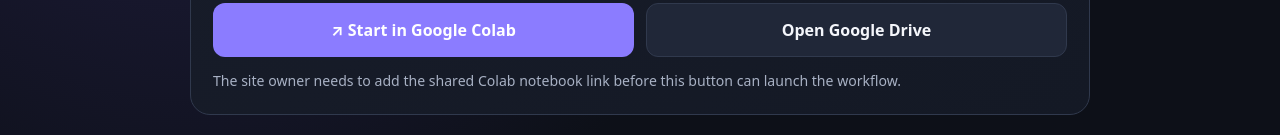
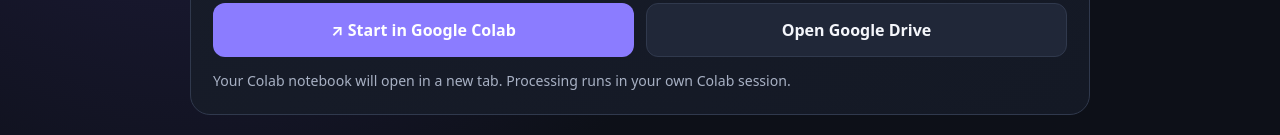
Before and after one commit to Retrrobear/Auto-Clip, a plain HTML site: page index.html in a window 1280 px wide. Shown: the part 405-540 px from the top of the page. Drawn offline with Linux system fonts and the light colour scheme.

Commit message:
Update index.html

```diff
--- a/index.html
+++ b/index.html
@@ -63,7 +63,7 @@
 <script>
   // SITE OWNER: Replace the empty string with the shared Colab notebook URL.
   // Example format: https://colab.research.google.com/drive/YOUR_NOTEBOOK_ID
-  const COLAB_NOTEBOOK_URL = "";
+  const COLAB_NOTEBOOK_URL = "https://colab.research.google.com/drive/1pSN4PA8sFcMHAZ7mGNPx0EOQW3JifJfU?usp=sharing";
   const launch = document.getElementById("launch");
   const note = document.getElementById("launchNote");
   if (COLAB_NOTEBOOK_URL) {
```
